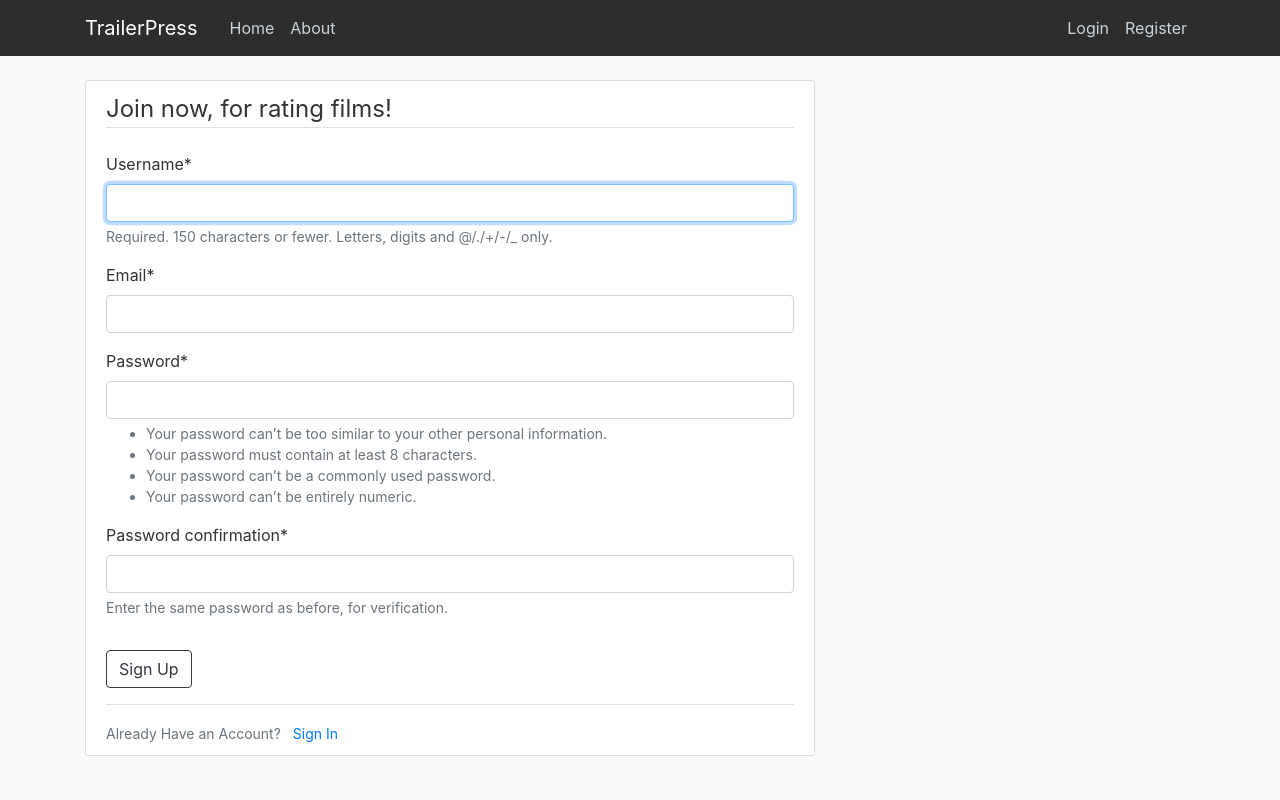
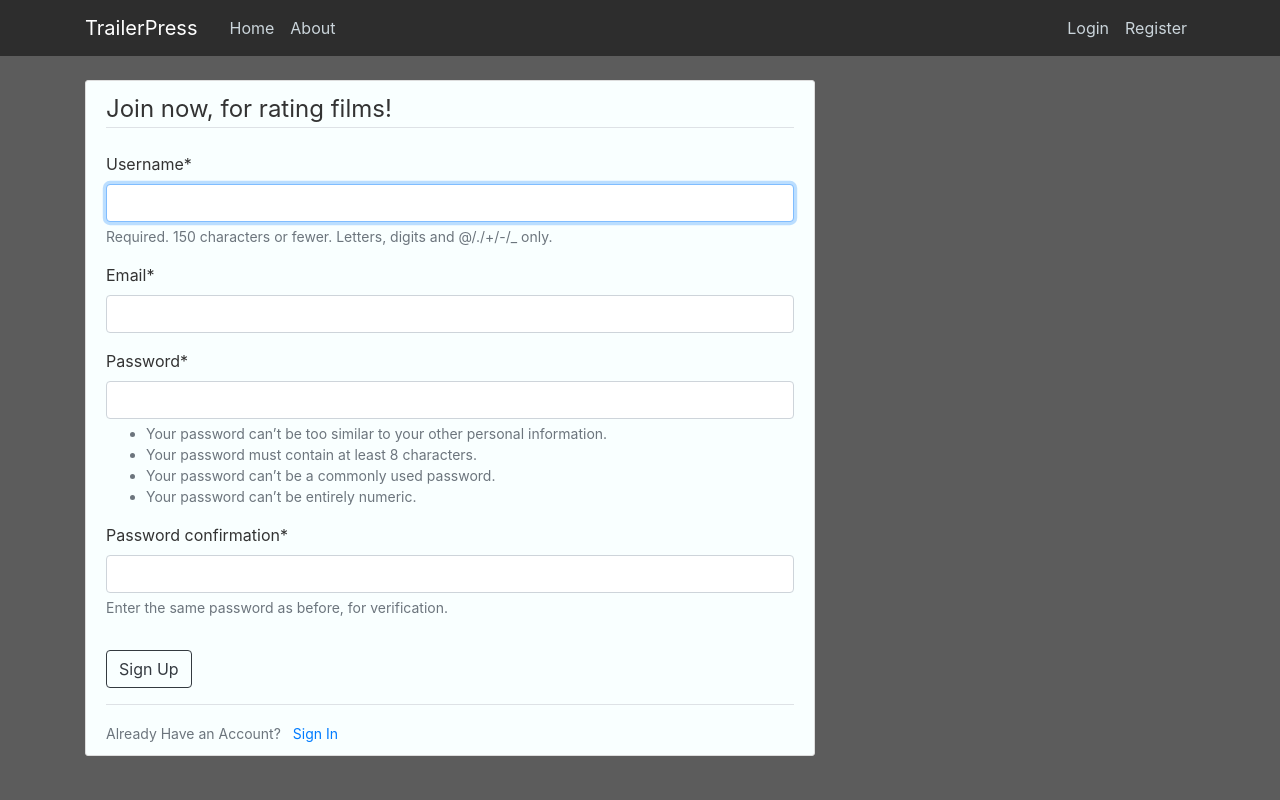
Before and after one commit to 4lm/trailer, a Django app: page /register/ in a window 1280 px wide. Run offline with Django 3.2, Linux system fonts and the light colour scheme; parts of the project's set-up code (start-up, migrations or seed data) failed here and were passed over; some libraries are stand-ins or nearby versions.

Commit message:
Make content section for film items

```diff
--- a/trailerapp/static/trailerapp/css/styles.css
+++ b/trailerapp/static/trailerapp/css/styles.css
@@ -1,11 +1,15 @@
 body {
-    background: #fafafa;
+    background: #5c5c5c;
     color: #333333;
     margin-top: 5rem;
 }
 
+html {
+    background-color: #5c5c5c;
+}
+
 h1, h2, h3, h4, h5, h6 {
-    color: #444444;
+    color: #2d2d2d;
 }
 
 ul {
@@ -17,15 +21,11 @@ ul {
 }
 
 .content-section {
-    background: #ffffff;
+    background: #f9ffff;
     padding: 10px 20px;
     border: 1px solid #dddddd;
     border-radius: 3px;
     margin-bottom: 20px;
-}
-
-.film-item {
-    padding-bottom: 1rem;
 }
 
 .site-header .navbar-nav .nav-link {
--- a/trailerapp/templates/trailerapp/home.html
+++ b/trailerapp/templates/trailerapp/home.html
@@ -9,7 +9,7 @@
 {% block content %}
     {% if films %}
         {% for film in films %}
-            <div id="tmdb-{{ film.tmdb_id }}" class="film-item">
+            <div id="tmdb-{{ film.tmdb_id }}" class="content-section">
                 <h3>{{ film.title }}</h3>
                 <p>
                     <small>{{ film.release_date }}</small>
```
